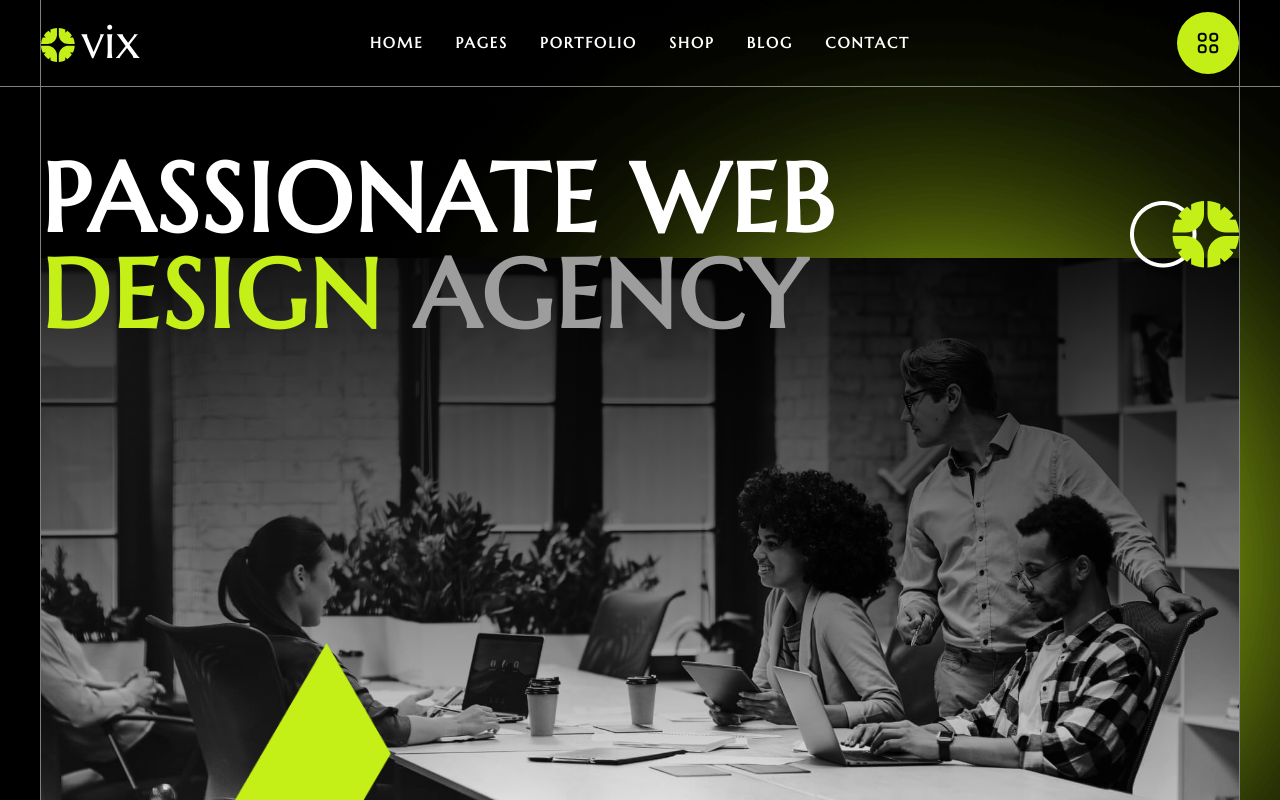
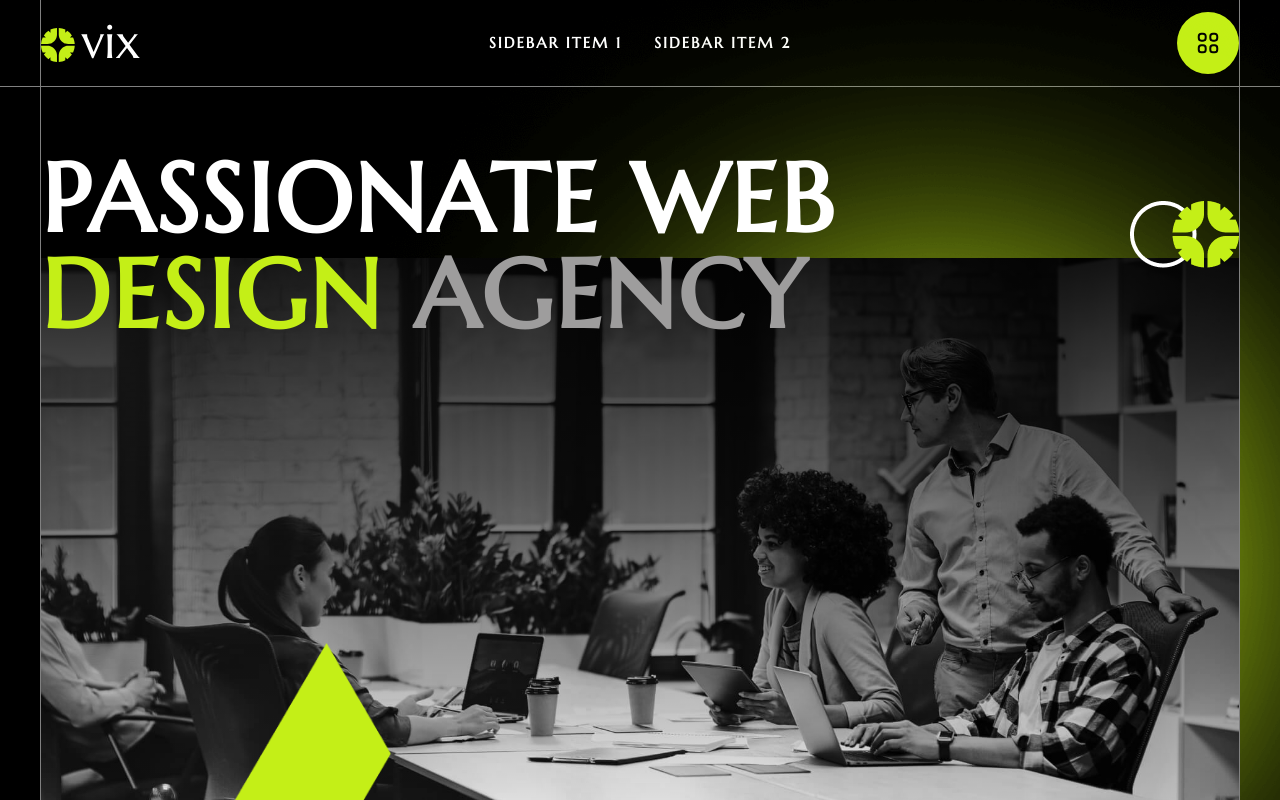
Before and after one commit to shaikTazUddin01/injaazh-client, a React (Vite) app: page / in a window 1280 px wide. Shown: the top 800 px of the page. Built offline with nearby package versions, Linux system fonts and the light colour scheme.

Commit message:
munu link not working

```diff
--- a/src/component/home/Capabilities.jsx
+++ b/src/component/home/Capabilities.jsx
@@ -6,6 +6,10 @@ import img02 from "../../assets/img_02.jpg"
 import img03 from "../../assets/img_03.jpg"
 import img04 from "../../assets/img_04.jpg"
 import Header from "../ReUseAbleHeader/Header";
+
+// import ReactTooltip from ReactTooltip
+import 'react-tooltip/dist/react-tooltip.css'
+import { Tooltip as ReactTooltip } from 'react-tooltip'
 
 
 const Capabilities = () => {
@@ -62,8 +66,16 @@ const Capabilities = () => {
           {
             activeItem == null &&
             <>
+              <img src={img01} alt="" />
+              {/* <ReactTooltip
+                  place="top" type="dark" effect="float"
+                  >
+                    <span>taz uddin</span>
+                  </ReactTooltip> */}
 
-            <img src={img01} alt="" />
+              {/* <ReactTooltip id='React-tooltip' type='error'>
+                <span>Show happy face</span>
+              </ReactTooltip> */}
 
               <img src={img02} alt="" />
               <img src={img03} alt="" />
--- a/src/component/home/CoreService.jsx
+++ b/src/component/home/CoreService.jsx
@@ -40,71 +40,101 @@ const CoreService = () => {
 
                     </div>
                     {/* card-2 */}
-                    <div className=" bg-[#151515] services text-white rounded">
-                        <div className="flex flex-col md:flex-row  gap-7 items-center py-14 px-5">
+                    <div className="text-white rounded services overflow-hidden p-0">
+                        <div className="flex flex-col md:flex-row  gap-7 items-center py-14 px-5 z-20">
                             <div className="text-5xl bg-white rounded-full p-5 text-black">
                                 <MdOutlineWebhook />
                             </div>
-                            <div className="text-center md:text-left">
+                            <div className="text-center md:text-left z-20">
                                 <h1 className="text-3xl font-bold">Web Design</h1>
                                 <p className="pt-3">The whole community is interested in growing the  FOX prize. The company is planningz</p>
 
                             </div>
+
                         </div>
+                        <div className="animated-img w-[1200px]">
+                            <img src={img} alt="" className=" object-cover -z-10 hover:-z-10 " />
+                        </div>
+
+
                     </div>
                     {/* card-3 */}
-                    <div className=" bg-[#151515] services text-white rounded">
-                        <div className="flex flex-col md:flex-row  gap-7 items-center py-14 px-5">
+                    <div className="text-white rounded services overflow-hidden p-0">
+                        <div className="flex flex-col md:flex-row  gap-7 items-center py-14 px-5 z-20">
                             <div className="text-5xl bg-white rounded-full p-5 text-black">
                                 <MdOutlineWebhook />
                             </div>
-                            <div className="text-center md:text-left">
+                            <div className="text-center md:text-left z-20">
                                 <h1 className="text-3xl font-bold">Web Design</h1>
                                 <p className="pt-3">The whole community is interested in growing the  FOX prize. The company is planningz</p>
 
                             </div>
+
                         </div>
+                        <div className="animated-img w-[1200px]">
+                            <img src={img} alt="" className=" object-cover -z-10 hover:-z-10 " />
+                        </div>
+
+
                     </div>
                     {/* card-4 */}
-                    <div className=" bg-[#151515] services text-white rounded">
-                        <div className="flex flex-col md:flex-row  gap-7 items-center py-14 px-5">
+                    <div className="text-white rounded services overflow-hidden p-0">
+                        <div className="flex flex-col md:flex-row  gap-7 items-center py-14 px-5 z-20">
                             <div className="text-5xl bg-white rounded-full p-5 text-black">
                                 <MdOutlineWebhook />
                             </div>
-                            <div className="text-center md:text-left">
+                            <div className="text-center md:text-left z-20">
                                 <h1 className="text-3xl font-bold">Web Design</h1>
                                 <p className="pt-3">The whole community is interested in growing the  FOX prize. The company is planningz</p>
 
                             </div>
+
                         </div>
+                        <div className="animated-img w-[1200px]">
+                            <img src={img} alt="" className=" object-cover -z-10 hover:-z-10 " />
+                        </div>
+
+
                     </div>
                     {/* card-5 */}
-                    <div className=" bg-[#151515] services text-white rounded">
-                        <div className="flex flex-col md:flex-row  gap-7 items-center py-14 px-5">
+                    <div className="text-white rounded services overflow-hidden p-0">
+                        <div className="flex flex-col md:flex-row  gap-7 items-center py-14 px-5 z-20">
                             <div className="text-5xl bg-white rounded-full p-5 text-black">
                                 <MdOutlineWebhook />
                             </div>
-                            <div className="text-center md:text-left">
+                            <div className="text-center md:text-left z-20">
                                 <h1 className="text-3xl font-bold">Web Design</h1>
                                 <p className="pt-3">The whole community is interested in growing the  FOX prize. The company is planningz</p>
 
                             </div>
+
                         </div>
+                        <div className="animated-img w-[1200px]">
+                            <img src={img} alt="" className=" object-cover -z-10 hover:-z-10 " />
+                        </div>
+
+
                     </div>
 
 
                     {/* card-6 */}
-                    <div className=" bg-[#151515] services text-white rounded">
-                        <div className="flex flex-col md:flex-row  gap-7 items-center py-14 px-5">
+                    <div className="text-white rounded services overflow-hidden p-0">
+                        <div className="flex flex-col md:flex-row  gap-7 items-center py-14 px-5 z-20">
                             <div className="text-5xl bg-white rounded-full p-5 text-black">
                                 <MdOutlineWebhook />
                             </div>
-                            <div className="text-center md:text-left">
+                            <div className="text-center md:text-left z-20">
                                 <h1 className="text-3xl font-bold">Web Design</h1>
                                 <p className="pt-3">The whole community is interested in growing the  FOX prize. The company is planningz</p>
 
                             </div>
+
                         </div>
+                        <div className="animated-img w-[1200px]">
+                            <img src={img} alt="" className=" object-cover -z-10 hover:-z-10 " />
+                        </div>
+
+
                     </div>
                 </div>
             </div>
--- a/src/component/home/coreService.css
+++ b/src/component/home/coreService.css
@@ -28,7 +28,7 @@
     margin-left: 400px;
     /* opacity: .5; */
     filter: brightness(90%);
-
+    /* font-weight: 600; */
     /* visibility: visible; */
 
 }
--- a/src/component/shared/Navbar.jsx
+++ b/src/component/shared/Navbar.jsx
@@ -1,4 +1,4 @@
-import { Link } from "react-router-dom";
+import { Link, NavLink } from "react-router-dom";
 import menu from '../../assets/menu.svg'
 import logo from '../../assets/logo.svg'
 import { useState } from "react";
@@ -13,12 +13,12 @@ const Navbar = () => {
 
 
   const navItem = <>
-    <li><Link>Home</Link></li>
-    <li><Link>Pages</Link></li>
-    <li><Link>Portfolio</Link></li>
-    <li><Link>shop</Link></li>
-    <li><Link>Blog</Link></li>
-    <li><Link>contact</Link></li>
+    <li><NavLink>Home</NavLink></li>
+    {/* <li><NavLink>Pages</NavLink></li> */}
+    <li><NavLink to={'/portfolio'}>Portfolio</NavLink></li>
+    {/* <li><NavLink>shop</NavLink></li>
+    <li><NavLink>Blog</NavLink></li>
+    <li><NavLink>contact</NavLink></li> */}
   </>
   return (
     <>
@@ -34,7 +34,7 @@ const Navbar = () => {
                     {navItem}
                   </ul>
                 </div>
-                <div className="bg-[var(--primary-color)] p-5 rounded-full" onClick={() => setOpenNev(true)}>
+                <div className="bg-[var(--primary-color)] p-5 rounded-full cursor-pointer" onClick={() => setOpenNev(true)}>
                   <img src={menu} alt="" />
                 </div>
               </div>
--- a/src/layout/MainLayout.jsx
+++ b/src/layout/MainLayout.jsx
@@ -1,4 +1,4 @@
-import { Link, Outlet } from 'react-router-dom';
+import { Link, NavLink, Outlet } from 'react-router-dom';
 import Navbar from '../component/shared/Navbar';
 import Footer from '../component/shared/Footer';
 import GoToTop from '../component/specialComponent/GoToTop';
@@ -18,13 +18,17 @@ const MainLayout = () => {
         }
     };
     const navItem = <>
-        <li><Link>Home</Link></li>
-        <li><Link>Pages</Link></li>
-        <li><Link>Portfolio</Link></li>
-        <li><Link>shop</Link></li>
+        <a href='/'><li>Home</li></a>
+        {/* <li><a>Pages</a></li> */}
+        <a href='/portfolio'><li>Portfolio</li></a>
+        {/* <li><Link>shop</Link></li>
         <li><Link>Blog</Link></li>
-        <li><Link>contact</Link></li>
+        <li><Link>contact</Link></li> */}
     </>
+
+    const handle=()=>{
+        console.log("taz uddin")
+    }
     return (
 
         <div className="drawer ">
@@ -44,13 +48,18 @@ const MainLayout = () => {
 
                                 <div className="flex-none hidden lg:block w-[80%]">
                                     <ul className="menu menu-horizontal mx-auto text-white text-[15px] uppercase font-bold tracking-[2px] text-center flex justify-center">
-                                        {/* Navbar menu content here */}
-                                        {navItem}
+
+                                        <li onClick={handle}><a href='/'>Sidebar Item 1</a></li>
+                                        <li><a href='/portfolio'>Sidebar Item 2</a></li>
+
                                     </ul>
+
+
                                 </div>
 
                                 {/* full screen nav icon */}
                                 <div className='w-[10%] flex justify-end'>
+                                {/* <a href="/portfolio">taz</a> */}
                                     <div className="bg-[var(--primary-color)] p-5 rounded-full lg:flex hidden" >
                                         <img src={menuIcon} alt="" />
                                     </div>
--- /dev/null
+++ b/src/pages/Portfolio.jsx
@@ -0,0 +1,12 @@
+import React from 'react';
+import Capabilities from '../component/home/Capabilities';
+
+const Portfolio = () => {
+    return (
+        <div>
+            <Capabilities></Capabilities>
+        </div>
+    );
+};
+
+export default Portfolio;
--- a/src/route/Route.jsx
+++ b/src/route/Route.jsx
@@ -1,6 +1,7 @@
 import { createBrowserRouter } from 'react-router-dom';
 import MainLayout from '../layout/MainLayout';
 import Home from '../pages/Home';
+import Portfolio from '../pages/Portfolio';
 
 const Route =createBrowserRouter([
     {
@@ -10,6 +11,10 @@ const Route =createBrowserRouter([
             {
                 path:'/',
                 element:<Home></Home>
+            },
+            {
+                path:'/portfolio',
+                element:<Portfolio></Portfolio>
             }
         ]
     }
```
Lines whose indentation alone changed are shown as unchanged.
